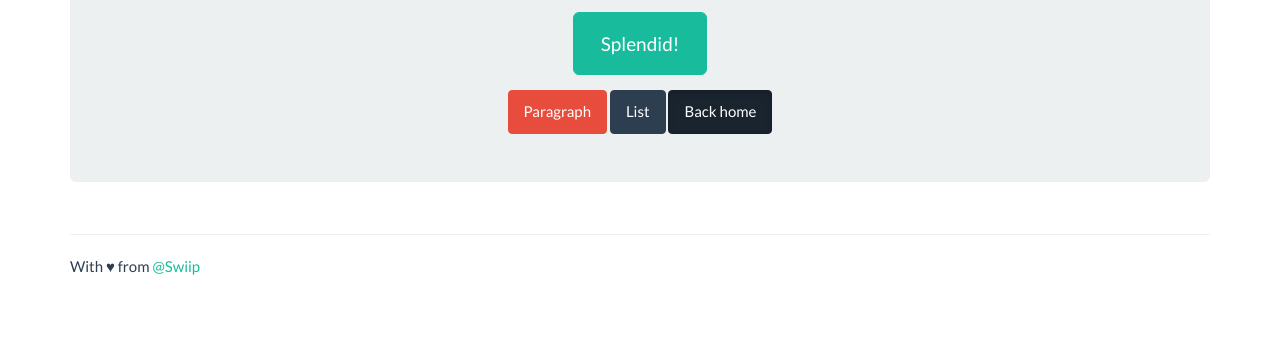
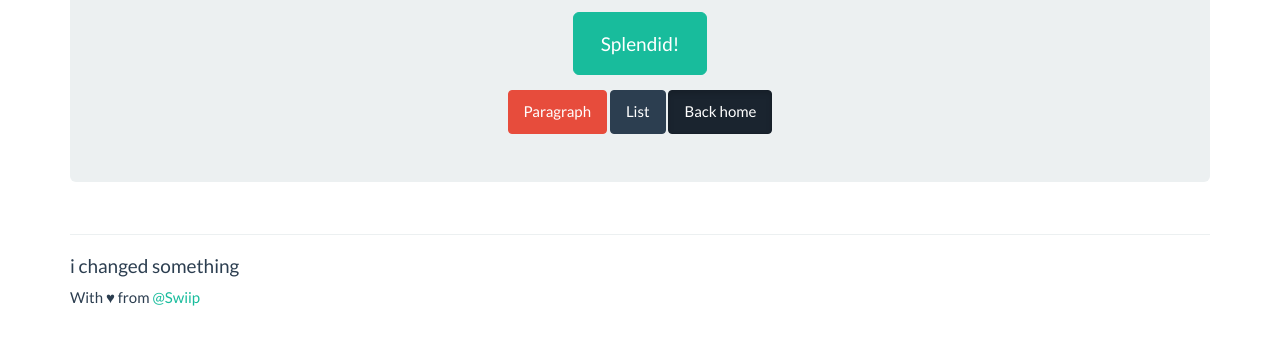
Before and after one commit to wokeGit/FULLAPP, a website: page app/index.html in a window 1280 px wide. Shown: the part 270-614 px from the top of the page. Drawn offline with nearby package versions, Linux system fonts and the light colour scheme; some packages are replaced by stand-ins of ours; files that its build step writes are made by us from their sources; files whose address does not match are found by name.

Commit message:
example changes to index.html

```diff
--- a/app/index.html
+++ b/app/index.html
@@ -20,6 +20,8 @@
 
       <hr>
 
+      <h4>i changed something</h4>
+
       <div ng-include="'app/components/footer/footer.html'"></div>
 
     </div>
```
